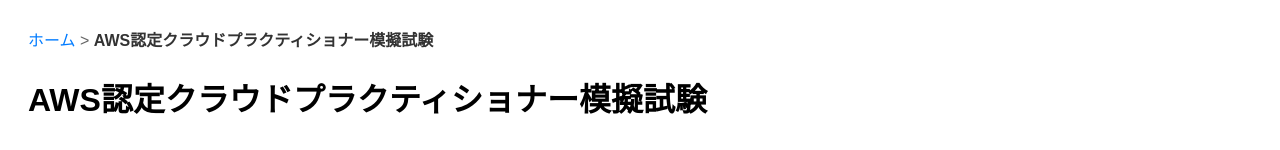
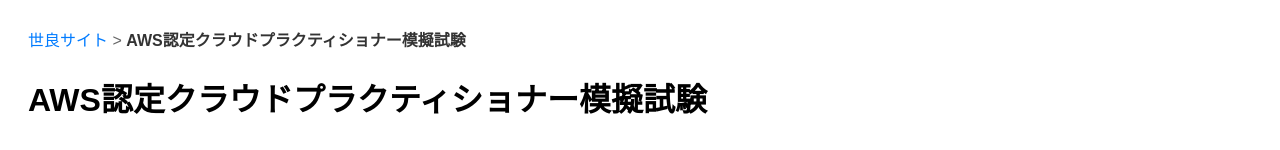
Before and after one commit to Ares2023/Sample, a plain HTML site: page aws_clf_test.html in a window 1280 px wide. Shown: the top 150 px of the page. Drawn offline with Linux system fonts and the light colour scheme.

Commit message:
Update aws_clf_test.html

```diff
--- a/aws_clf_test.html
+++ b/aws_clf_test.html
@@ -126,7 +126,7 @@
 
 <body>
 <div class="breadcrumb">
-    <a href="index.html">ホーム</a> &gt; <span>AWS認定クラウドプラクティショナー模擬試験</span>
+    <a href="index.html">世良サイト</a> &gt; <span>AWS認定クラウドプラクティショナー模擬試験</span>
 </div>
 
     <h1>AWS認定クラウドプラクティショナー模擬試験</h1>
```
